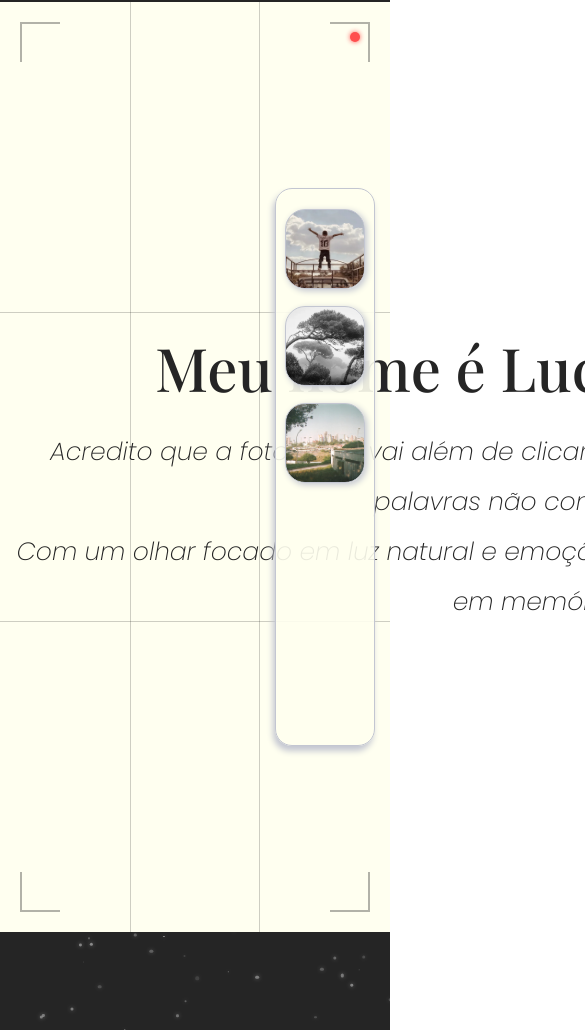
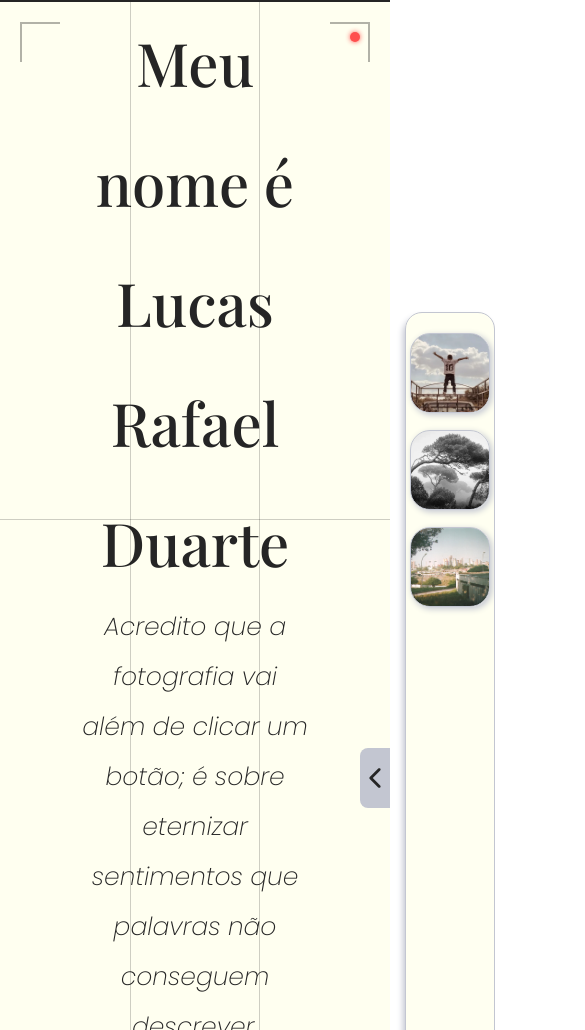
Before and after one commit to 1freelipe/react-lp-photography, a React (Create React App) app: page / in a window 390 px wide. Shown: the part 970-2000 px from the top of the page, 585 px wide, since content can reach past the window. Built offline with nearby package versions, Linux system fonts and the light colour scheme; a web font is replaced by a local one.

Commit message:
responsividade da tela sobre quase finalizada

```diff
--- a/public/index.html
+++ b/public/index.html
@@ -1,22 +1,20 @@
-<!DOCTYPE html>
+<!doctype html>
 <html lang="pt-BR">
-
   <head>
     <meta charset="utf-8" />
     <meta name="viewport" content="width=device-width, initial-scale=1" />
-  <link rel="preconnect" href="https://fonts.googleapis.com">
-  <link rel="preconnect" href="https://fonts.gstatic.com" crossorigin>
+    <link rel="preconnect" href="https://fonts.googleapis.com" />
+    <link rel="preconnect" href="https://fonts.gstatic.com" crossorigin />
     <link
       href="https://fonts.googleapis.com/css2?family=Kanit:ital,wght@0,100;0,200;0,300;0,400;0,500;0,600;0,700;0,800;0,900;1,100;1,200;1,300;1,400;1,500;1,600;1,700;1,800;1,900&family=Lilita+One&family=Montserrat:wght@800&family=Playfair+Display:ital,wght@0,400..900;1,400..900&family=Poppins:ital,wght@0,100;0,200;0,300;0,400;0,500;0,600;0,700;0,800;0,900;1,100;1,200;1,300;1,400;1,500;1,600;1,700;1,800;1,900&display=swap"
-    rel="stylesheet">
-  <title>React App</title>
+      rel="stylesheet"
+    />
+    <title>Porfólio - Lucas Duarte</title>
   </head>
 
   <body>
     <noscript>You need to enable JavaScript to run this app.</noscript>
 
     <div id="root"></div>
-
   </body>
-
 </html>
--- a/src/sections/about/about.jsx
+++ b/src/sections/about/about.jsx
@@ -2,12 +2,15 @@ import React, { useState } from 'react';
 import { useScroll, useMotionValueEvent } from 'framer-motion';
 import { TypeAnimation } from 'react-type-animation';
 import { HiArrowUturnUp } from 'react-icons/hi2';
+import { IoIosArrowBack } from 'react-icons/io';
 
 import ViewfinderOverlay from '../../components/ViewFinderOverlay/ViewFinder';
 import * as about from './styled';
 import img1 from '../../assets/img/ft1.webp';
 import img2 from '../../assets/img/ft2.webp';
 import img3 from '../../assets/img/ft3.jpg';
+
+const isMobile = window.innerWidth <= 768;
 
 const portfolioPhotos = [
   { id: 1, src: img1 },
@@ -34,10 +37,20 @@ const itemVariants = {
   },
 };
 
+const sideBarVariants = {
+  open: {
+    x: 0,
+    transition: { type: 'spring', stiffness: 300, damping: 30 },
+  },
+  closed: {
+    x: 120,
+  },
+};
+
 export default function About({ id }) {
   const [activeBackground, setActiveBackground] = useState(null);
   const [isSticky, setIsSticky] = useState(false);
-
+  const [open, setOpen] = useState(false);
   const handleScrollTo = (id) => {
     const element = document.getElementById(id);
 
@@ -148,7 +161,15 @@ export default function About({ id }) {
           </about.Ass>
         </about.DivContent>
 
-        <about.SideBarRight variants={itemVariants}>
+        <about.ArrowSide onClick={() => setOpen(!open)}>
+          <IoIosArrowBack className="arrowSide" />
+        </about.ArrowSide>
+
+        <about.SideBarRight
+          variants={sideBarVariants}
+          animate={isMobile ? (open ? 'open' : 'closed') : 'open'}
+          initial={isMobile ? 'closed' : 'open'}
+        >
           <about.ImgWrapper>
             {portfolioPhotos.map((photo) => (
               <about.Img
--- a/src/sections/about/styled.jsx
+++ b/src/sections/about/styled.jsx
@@ -20,7 +20,7 @@ export const DivNav = styled(motion.nav)`
   display: flex;
   align-items: center;
   justify-content: center;
-  width: 30%;
+  width: auto;
   min-width: 400px;
   border: 1px solid
     ${(props) => (props.$hasImage ? 'rgba(255, 255, 255, 0.2)' : '#c3c6d1')};
@@ -34,6 +34,10 @@ export const DivNav = styled(motion.nav)`
   transform: translateX(-50%);
   z-index: 1000;
   background: #fffff0;
+
+  @media (max-width: 620px) {
+    display: none;
+  }
 `;
 
 export const NavLinks = styled.ul`
@@ -82,13 +86,12 @@ export const DivContent = styled(motion.div)`
   align-items: center;
   justify-content: center;
   flex-direction: column;
-  width: 1200px;
-  height: 930px;
+  width: 60%;
+  height: auto;
+  min-height: 930px;
   margin: 0 auto;
-  border-radius: 12px;
   line-height: 2;
   text-align: center;
-  position: relative;
 `;
 
 export const MyName = styled(motion.h2)`
@@ -97,6 +100,10 @@ export const MyName = styled(motion.h2)`
   font-weight: 500;
   font-style: normal;
   font-size: 60px;
+
+  @media (min-width: 400px) and (max-width: 800px) {
+    font-size: 40px;
+  }
 `;
 
 export const Content = styled(motion.p)`
@@ -107,12 +114,15 @@ export const Content = styled(motion.p)`
 `;
 
 export const Ass = styled.div`
-  position: absolute;
-  bottom: 220px;
-  right: 150px;
   font-family: 'Poppins', sans-serif;
   font-weight: 300;
   font-style: italic;
+  align-self: flex-end;
+  margin-top: 20px;
+
+  @media (min-width: 467px) and (max-width: 1320px) {
+    bottom: 150px;
+  }
 `;
 
 export const SideBarRight = styled(motion.div)`
@@ -127,6 +137,10 @@ export const SideBarRight = styled(motion.div)`
   box-shadow: -2px 5px 6px #c3c6d1;
   padding: 20px;
   z-index: 100;
+
+  @media (max-width: 768px) {
+    width: 90px;
+  }
 `;
 
 export const ImgWrapper = styled.div`
@@ -180,3 +194,29 @@ export const Clear = styled.button`
     transform: scale(1.1);
   }
 `;
+
+export const ArrowSide = styled.button`
+  position: absolute;
+  right: 0;
+  top: 50%;
+  transform: translateY(-50%);
+  width: 30px;
+  height: 60px;
+  border-radius: 8px 0 0 8px;
+  background: #c3c6d1;
+  border: none;
+  cursor: pointer;
+  z-index: 101;
+  display: none;
+
+  .arrowSide {
+    font-size: 40px;
+    color: #252525;
+  }
+
+  @media (max-width: 768px) {
+    display: flex;
+    align-items: center;
+    justify-content: center;
+  }
+`;
```
Lines whose indentation alone changed are shown as unchanged.
